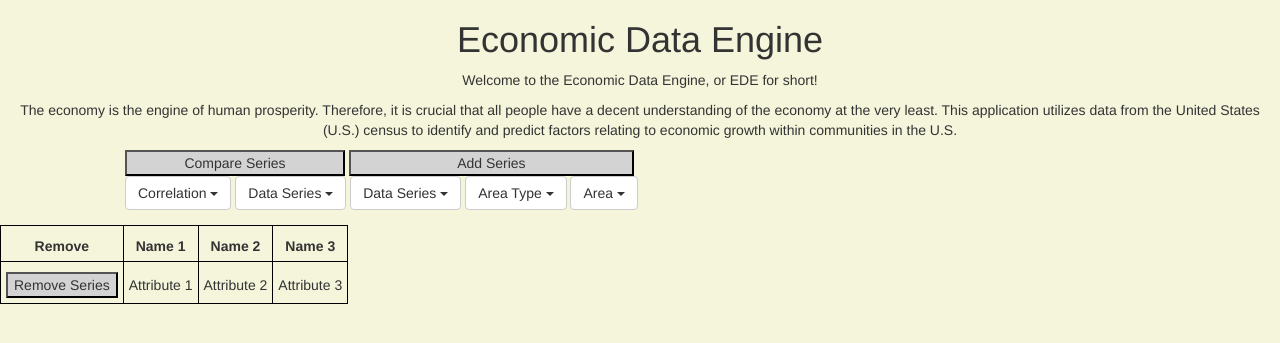
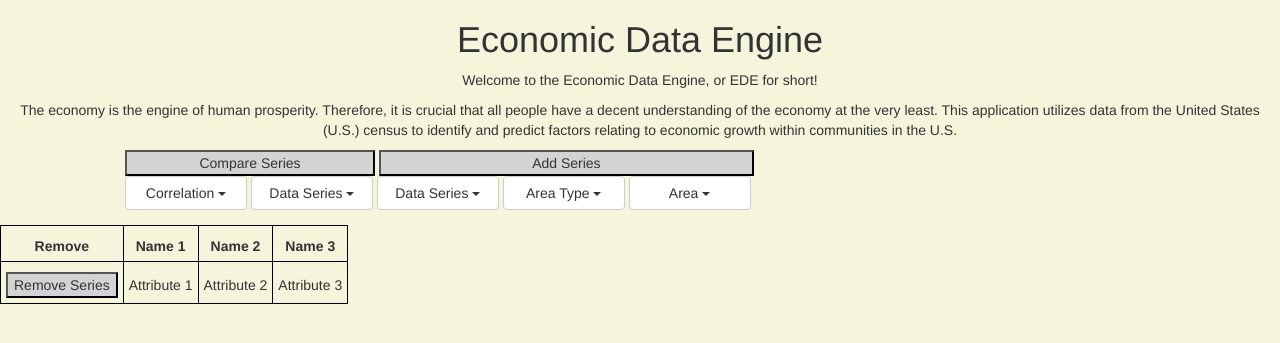
Before and after one commit to GregFussell/EconomicDataEngine, a PHP site: page / in a window 1280 px wide. Shown: the top 343 px of the page. Run offline with PHP 8.4, Linux system fonts and the light colour scheme; some libraries are stand-ins or nearby versions.

Commit message:
Dropdown selections width fixed

```diff
--- a/index.html
+++ b/index.html
@@ -35,7 +35,7 @@
 		    <ul class="dropdown-menu" role="menu" aria-labelledby="menu1">
 		      <li role="presentation"><a role="menuitem" tabindex="-1" href="#">Income</a></li>
 		      <li role="presentation"><a role="menuitem" tabindex="-1" href="#">Industry</a></li>
-		      <li role="presentation"><a role="menuitem" tabindex="-1" href="#">Primary Language</a></li>
+		      <li role="presentation"><a role="menuitem" tabindex="-1" href="#">Primary Languageeeeeeeeeeeeeeeeeeeeeeeeeeeeeeeeeeeeeeeee</a></li>
 		    </ul>
  		</div>
 
--- a/stylesheet.css
+++ b/stylesheet.css
@@ -11,10 +11,15 @@ h1 {
     text-align: center;
 }
 
+.dropdown button {
+    width: 122px;
+}
+
+
 /*----------BUTTONS----------*/
 .compare {
     margin-left: 125px;
-    width: 220px;
+    width: 250px;
     background-color: #d3d3d3;
 }
 
@@ -23,7 +28,7 @@ h1 {
 }
 
 .add {
-    width: 285px;
+    width: 375px;
     background-color: #d3d3d3;
 }
 
```
